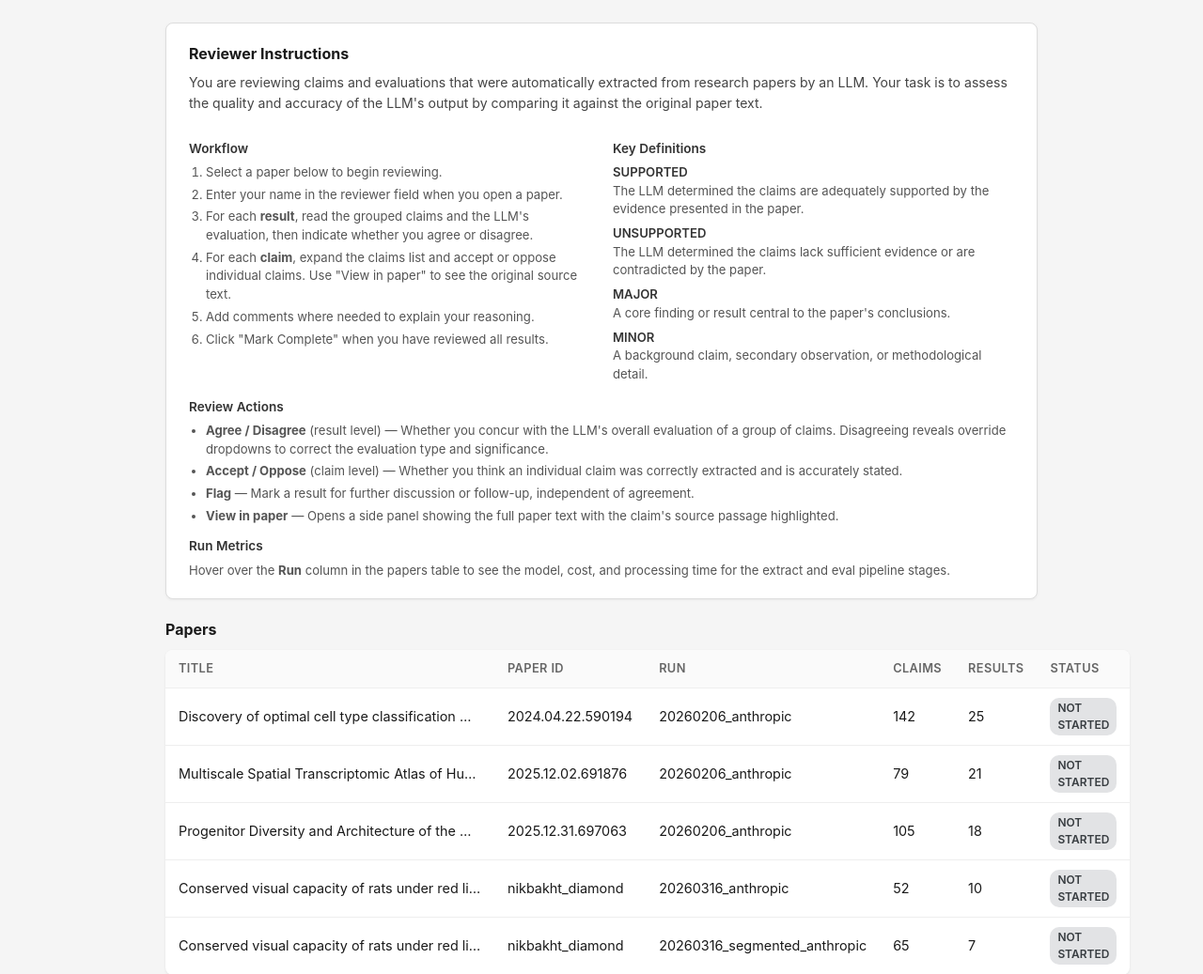
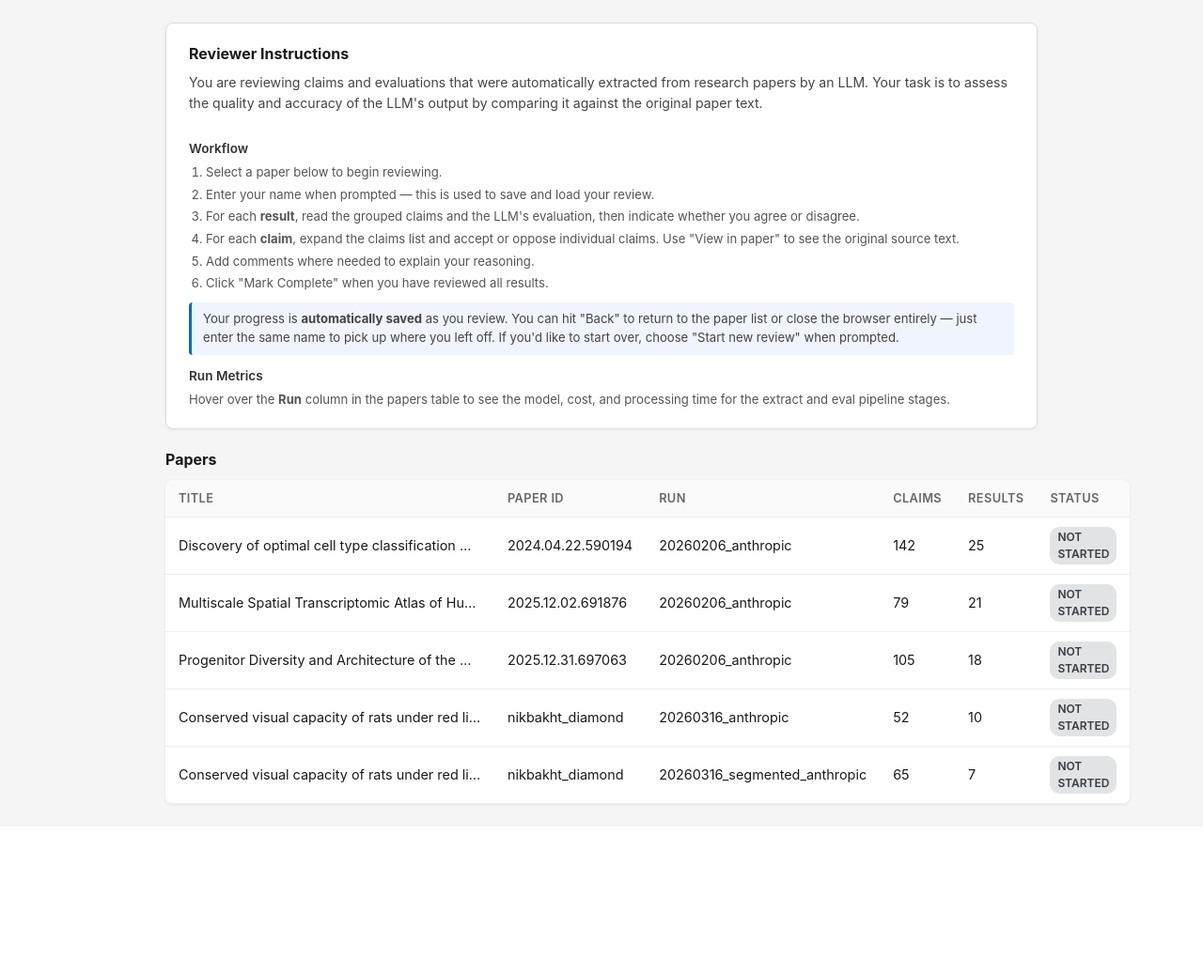
Before and after one commit to sensein/review-ui, a FastAPI app: page / in a window 1280 px wide. Shown: the part 51-1088 px from the top of the page at 94% size. After the commit the page ends 909 px from the top, so only its background shows below. Run offline with FastAPI, Linux system fonts and the light colour scheme.

Commit message:
Add reviewer name modal, in-progress status, and reference sidebar
- Prompt for reviewer name when clicking a paper, with option to
  continue a previous review or start new
- Auto-set status to "in progress" on first save action
- Move key definitions and review actions to a sticky sidebar on
  the review page
- Add auto-save note to home page instructions

```diff
--- a/app/static/app.js
+++ b/app/static/app.js
@@ -6,18 +6,30 @@
     const resultsContainer = $("#results-container");
     const reviewTitle = $("#review-title");
     const progressText = $("#progress-text");
-    const reviewerInput = $("#reviewer-name");
+    const reviewerDisplay = $("#reviewer-display");
     const backBtn = $("#back-btn");
     const markCompleteBtn = $("#mark-complete-btn");
     const paperPanel = $("#paper-panel");
     const paperTextContent = $("#paper-text-content");
     const panelCloseBtn = $("#panel-close-btn");
 
+    // Modal elements
+    const modal = $("#reviewer-modal");
+    const modalInput = $("#modal-reviewer-input");
+    const modalExisting = $("#modal-existing");
+    const modalDefaultActions = $("#modal-default-actions");
+    const modalContinueBtn = $("#modal-continue-btn");
+    const modalNewBtn = $("#modal-new-btn");
+    const modalStartBtn = $("#modal-start-btn");
+    const modalError = $("#modal-error");
+
     let currentPaper = null;
     let currentResults = [];
     let currentReview = {};
+    let currentReviewer = "";
     let saveTimer = null;
     let paperTextCache = {}; // paperId -> sections
+    let pendingPaper = null; // paper waiting for modal
 
     // --- Navigation ---
 
@@ -28,12 +40,97 @@
         loadPapers();
     }
 
-    function showReview(paperId, runId, title) {
+    function openReviewerModal(paperId, runId, title) {
+        pendingPaper = { paperId, runId, title };
+        modalInput.value = currentReviewer;
+        modalExisting.classList.add("hidden");
+        modalDefaultActions.classList.remove("hidden");
+        modalStartBtn.disabled = !currentReviewer;
+        modalError.classList.add("hidden");
+        modal.classList.remove("hidden");
+        modalInput.focus();
+        // If name is pre-filled, check for existing review
+        if (currentReviewer) checkExistingReview();
+    }
+
+    async function checkExistingReview() {
+        const name = modalInput.value.trim();
+        if (!name) {
+            modalExisting.classList.add("hidden");
+            modalDefaultActions.classList.remove("hidden");
+            modalStartBtn.disabled = true;
+            return;
+        }
+        modalError.classList.add("hidden");
+
+        const { paperId, runId } = pendingPaper;
+        const res = await fetch(`/api/papers/${paperId}/${runId}/review?reviewer=${encodeURIComponent(name)}`);
+        if (res.ok) {
+            modalExisting.classList.remove("hidden");
+            modalDefaultActions.classList.add("hidden");
+        } else {
+            modalExisting.classList.add("hidden");
+            modalDefaultActions.classList.remove("hidden");
+            modalStartBtn.disabled = false;
+        }
+    }
+
+    // Check for existing review when name changes, enable/disable start button
+    let checkTimer = null;
+    modalInput.addEventListener("input", () => {
+        const name = modalInput.value.trim();
+        modalStartBtn.disabled = !name;
+        // Reset to default state while checking
+        modalExisting.classList.add("hidden");
+        modalDefaultActions.classList.remove("hidden");
+        clearTimeout(checkTimer);
+        if (name) {
+            checkTimer = setTimeout(checkExistingReview, 400);
+        }
+    });
+
+    modalInput.addEventListener("keydown", (e) => {
+        if (e.key === "Enter") {
+            e.preventDefault();
+            const name = modalInput.value.trim();
+            if (name && !modalStartBtn.disabled && !modalDefaultActions.classList.contains("hidden")) {
+                enterReview(false);
+            }
+        }
+    });
+
+    // Continue previous review
+    modalContinueBtn.addEventListener("click", () => {
+        enterReview(true);
+    });
+
+    // Start new review
+    modalNewBtn.addEventListener("click", () => {
+        enterReview(false);
+    });
+
+    // Start review (no existing)
+    modalStartBtn.addEventListener("click", () => {
+        enterReview(false);
+    });
+
+    function enterReview(loadExisting) {
+        const name = modalInput.value.trim();
+        if (!name) {
+            modalError.textContent = "Please enter your name.";
+            modalError.classList.remove("hidden");
+            return;
+        }
+        currentReviewer = name;
+        modal.classList.add("hidden");
+
+        const { paperId, runId, title } = pendingPaper;
         paperListView.classList.add("hidden");
         reviewView.classList.remove("hidden");
         currentPaper = { paperId, runId, title };
         reviewTitle.textContent = title;
-        loadReview();
+        reviewerDisplay.textContent = `Reviewer: ${currentReviewer}`;
+        loadReview(loadExisting);
     }
 
     backBtn.addEventListener("click", showPaperList);
@@ -41,8 +138,7 @@
     // --- Paper List ---
 
     async function loadPapers() {
-        const reviewer = reviewerInput.value.trim();
-        const query = reviewer ? `?reviewer=${encodeURIComponent(reviewer)}` : "";
+        const query = currentReviewer ? `?reviewer=${encodeURIComponent(currentReviewer)}` : "";
         const res = await fetch(`/api/papers${query}`);
         const papers = await res.json();
         papersTbody.innerHTML = "";
@@ -56,26 +152,24 @@
                 <td>${p.results_count}</td>
                 <td><span class="badge badge-${p.review_status}">${p.review_status.replace("_", " ")}</span></td>
             `;
-            tr.addEventListener("click", () => showReview(p.paper_id, p.run_id, p.title));
+            tr.addEventListener("click", () => openReviewerModal(p.paper_id, p.run_id, p.title));
             papersTbody.appendChild(tr);
         });
     }
 
     // --- Review View ---
 
-    async function loadReview() {
+    async function loadReview(loadExisting = true) {
         const { paperId, runId } = currentPaper;
-        const reviewer = reviewerInput.value.trim();
 
         const resultsRes = await fetch(`/api/papers/${paperId}/${runId}/results`);
         currentResults = await resultsRes.json();
 
-        // Load reviewer-specific review if name is set
-        if (reviewer) {
-            const reviewRes = await fetch(`/api/papers/${paperId}/${runId}/review?reviewer=${encodeURIComponent(reviewer)}`);
-            currentReview = reviewRes.ok ? await reviewRes.json() : { reviewer, status: "not_started", results: {}, claims: {} };
+        if (loadExisting && currentReviewer) {
+            const reviewRes = await fetch(`/api/papers/${paperId}/${runId}/review?reviewer=${encodeURIComponent(currentReviewer)}`);
+            currentReview = reviewRes.ok ? await reviewRes.json() : { reviewer: currentReviewer, status: "not_started", results: {}, claims: {} };
         } else {
-            currentReview = { reviewer: "", status: "not_started", results: {}, claims: {} };
+            currentReview = { reviewer: currentReviewer, status: "not_started", results: {}, claims: {} };
         }
 
         renderResults();
@@ -282,22 +376,16 @@
         claimSaveTimer = setTimeout(() => doSave(null, cid), 600);
     }
 
-    function requireReviewerName() {
-        if (!reviewerInput.value.trim()) {
-            reviewerInput.focus();
-            reviewerInput.style.outline = "2px solid #dc3545";
-            setTimeout(() => { reviewerInput.style.outline = ""; }, 2000);
-            return false;
+    async function doSave(rid, cid) {
+        if (!currentReviewer) return;
+        const { paperId, runId } = currentPaper;
+        // Any save action means the review is at least in progress
+        if (!currentReview.status || currentReview.status === "not_started") {
+            currentReview.status = "in_progress";
         }
-        return true;
-    }
-
-    async function doSave(rid, cid) {
-        if (!requireReviewerName()) return;
-        const { paperId, runId } = currentPaper;
         const payload = {
-            reviewer: reviewerInput.value.trim(),
-            status: currentReview.status || "in_progress",
+            reviewer: currentReviewer,
+            status: currentReview.status,
             results: {},
             claims: {},
         };
@@ -339,14 +427,14 @@
     // --- Mark Complete ---
 
     markCompleteBtn.addEventListener("click", async () => {
-        if (!requireReviewerName()) return;
+        if (!currentReviewer) return;
         currentReview.status = "complete";
         const { paperId, runId } = currentPaper;
         await fetch(`/api/papers/${paperId}/${runId}/review`, {
             method: "POST",
             headers: { "Content-Type": "application/json" },
             body: JSON.stringify({
-                reviewer: reviewerInput.value.trim(),
+                reviewer: currentReviewer,
                 status: "complete",
                 results: {},
                 claims: {},
@@ -354,12 +442,6 @@
         });
         markCompleteBtn.textContent = "Completed!";
         setTimeout(() => { markCompleteBtn.textContent = "Mark Complete"; }, 2000);
-    });
-
-    // --- Reviewer name change: reload their review ---
-
-    reviewerInput.addEventListener("change", () => {
-        if (currentPaper) loadReview();
     });
 
     // --- Paper Text Panel ---
--- a/app/static/style.css
+++ b/app/static/style.css
@@ -111,6 +111,16 @@ body {
 
 .instructions-col ol li {
     margin-bottom: 4px;
+}
+
+.instructions-note {
+    font-size: 0.82rem;
+    color: #444;
+    background: #f0f4ff;
+    border-left: 3px solid #0066cc;
+    padding: 8px 12px;
+    border-radius: 4px;
+    margin-top: 10px;
 }
 
 .instructions-col dl {
--- a/templates/index.html
+++ b/templates/index.html
@@ -23,35 +23,15 @@
                             <h3>Workflow</h3>
                             <ol>
                                 <li>Select a paper below to begin reviewing.</li>
-                                <li>Enter your name in the reviewer field when you open a paper.</li>
+                                <li>Enter your name when prompted &mdash; this is used to save and load your review.</li>
                                 <li>For each <strong>result</strong>, read the grouped claims and the LLM's evaluation, then indicate whether you agree or disagree.</li>
                                 <li>For each <strong>claim</strong>, expand the claims list and accept or oppose individual claims. Use "View in paper" to see the original source text.</li>
                                 <li>Add comments where needed to explain your reasoning.</li>
                                 <li>Click "Mark Complete" when you have reviewed all results.</li>
                             </ol>
-                        </div>
-                        <div class="instructions-col">
-                            <h3>Key Definitions</h3>
-                            <dl>
-                                <dt>SUPPORTED</dt>
-                                <dd>The LLM determined the claims are adequately supported by the evidence presented in the paper.</dd>
-                                <dt>UNSUPPORTED</dt>
-                                <dd>The LLM determined the claims lack sufficient evidence or are contradicted by the paper.</dd>
-                                <dt>MAJOR</dt>
-                                <dd>A core finding or result central to the paper's conclusions.</dd>
-                                <dt>MINOR</dt>
-                                <dd>A background claim, secondary observation, or methodological detail.</dd>
-                            </dl>
+                            <p class="instructions-note">Your progress is <strong>automatically saved</strong> as you review. You can hit "Back" to return to the paper list or close the browser entirely &mdash; just enter the same name to pick up where you left off. If you'd like to start over, choose "Start new review" when prompted.</p>
                         </div>
                     </div>
-
-                    <h3>Review Actions</h3>
-                    <ul class="instructions-list">
-                        <li><strong>Agree / Disagree</strong> (result level) &mdash; Whether you concur with the LLM's overall evaluation of a group of claims. Disagreeing reveals override dropdowns to correct the evaluation type and significance.</li>
-                        <li><strong>Accept / Oppose</strong> (claim level) &mdash; Whether you think an individual claim was correctly extracted and is accurately stated.</li>
-                        <li><strong>Flag</strong> &mdash; Mark a result for further discussion or follow-up, independent of agreement.</li>
-                        <li><strong>View in paper</strong> &mdash; Opens a side panel showing the full paper text with the claim's source passage highlighted.</li>
-                    </ul>
 
                     <h3>Run Metrics</h3>
                     <p>Hover over the <strong>Run</strong> column in the papers table to see the model, cost, and processing time for the extract and eval pipeline stages.</p>
@@ -80,12 +60,40 @@
                 <button id="back-btn">&larr; Back</button>
                 <h1 id="review-title"></h1>
                 <div class="header-controls">
-                    <label>Reviewer: <input type="text" id="reviewer-name" placeholder="Your name"></label>
+                    <span id="reviewer-display" class="reviewer-display"></span>
                     <span id="progress-text"></span>
                     <button id="mark-complete-btn">Mark Complete</button>
                 </div>
             </header>
             <div id="review-body">
+                <aside class="review-sidebar">
+                    <div class="sidebar-section">
+                        <h4>Key Definitions</h4>
+                        <dl>
+                            <dt>SUPPORTED</dt>
+                            <dd>Claims are adequately supported by evidence in the paper.</dd>
+                            <dt>UNSUPPORTED</dt>
+                            <dd>Claims lack sufficient evidence or are contradicted by the paper.</dd>
+                            <dt>MAJOR</dt>
+                            <dd>A core finding central to the paper's conclusions.</dd>
+                            <dt>MINOR</dt>
+                            <dd>A background claim, secondary observation, or methodological detail.</dd>
+                        </dl>
+                    </div>
+                    <div class="sidebar-section">
+                        <h4>Review Actions</h4>
+                        <dl>
+                            <dt>Agree / Disagree</dt>
+                            <dd>Whether you concur with the LLM's evaluation of a result. Disagreeing reveals override dropdowns.</dd>
+                            <dt>Accept / Oppose</dt>
+                            <dd>Whether an individual claim was correctly extracted and accurately stated.</dd>
+                            <dt>Flag</dt>
+                            <dd>Mark a result for further discussion, independent of agreement.</dd>
+                            <dt>View in paper</dt>
+                            <dd>Opens a side panel with the source passage highlighted.</dd>
+                        </dl>
+                    </div>
+                </aside>
                 <main class="container" id="results-container"></main>
                 <aside id="paper-panel" class="hidden">
                     <div class="panel-header">
@@ -96,6 +104,25 @@
                 </aside>
             </div>
         </div>
+        <!-- Reviewer Name Modal -->
+        <div id="reviewer-modal" class="modal-overlay hidden">
+            <div class="modal-box">
+                <h2>Enter your name</h2>
+                <p>Your name is used to save and load your review.</p>
+                <input type="text" id="modal-reviewer-input" placeholder="Your name" autofocus>
+                <div id="modal-existing" class="hidden">
+                    <p class="modal-existing-msg">A previous review was found under this name.</p>
+                    <div class="modal-actions">
+                        <button id="modal-continue-btn" class="btn modal-btn">Continue previous review</button>
+                        <button id="modal-new-btn" class="btn modal-btn modal-btn-secondary">Start new review</button>
+                    </div>
+                </div>
+                <div id="modal-default-actions" class="modal-actions">
+                    <button id="modal-start-btn" class="btn modal-btn" disabled>Start review</button>
+                </div>
+                <div id="modal-error" class="modal-error hidden"></div>
+            </div>
+        </div>
     </div>
     <script src="/static/app.js"></script>
 </body>
```
Also changed, not shown: other parts of app/static/style.css (+146 -0 lines).
